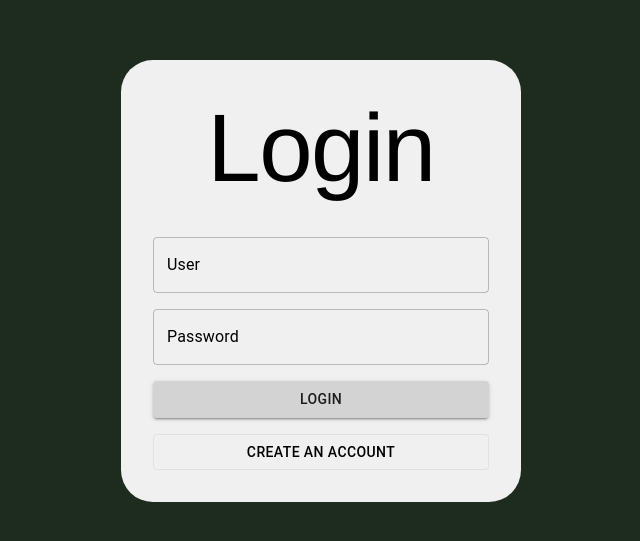
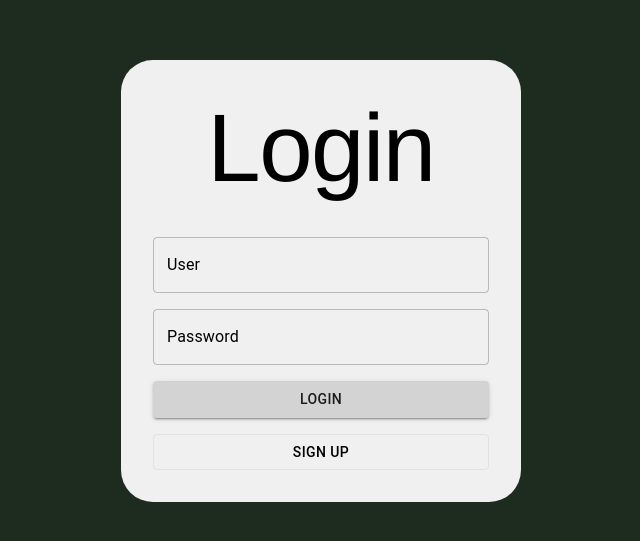
Before and after one commit to C-W-21/BS3206, a Next.js app in the folder frontend/: page /login in a window 1280 px wide. Shown: the part 119-660 px from the top of the page, without its empty margins (319-959 px from the left). Built offline with nearby package versions, Linux system fonts and the light colour scheme.

Commit message:
changes to login layout

```diff
--- a/frontend/app/commonLayout.js
+++ b/frontend/app/commonLayout.js
@@ -9,7 +9,9 @@ const CommonLayout = ({ title, children }) => {
             <Box display="flex" alignItems="center" width="80%" p={1} mt={1} mb={0}>
             <Button href="/" style={{ color: '#ffffff' }}>Home</Button>
             <Button href="/route" style={{ marginLeft: '10px', color: '#ffffff' }}>Plan Route</Button>
-            <Typography variant="h1" align="center" style={{ fontFamily: 'Helvetica', fontSize: '35px', marginLeft: '100px', flexGrow: 0.75 }}>{title}</Typography>
+            <Button href="/managementsearch" style={{ marginLeft: '10px', color: '#ffffff' }}>VMS</Button>
+            <Button href="/" style={{ marginLeft: '10px', color: '#ffffff' }}>VS</Button>
+            <Typography variant="h1" align="center" style={{ fontFamily: 'Helvetica', fontSize: '35px', flexGrow: 0.75 }}>{title}</Typography>
             <Button href="/login" style={{ marginLeft: 'auto', color: '#ffffff' }}>Sign Out</Button>
             </Box>
 
--- a/frontend/app/login/page.js
+++ b/frontend/app/login/page.js
@@ -1,18 +1,45 @@
 'use client'
 
-import { useEffect } from "react";
-import { Box, Button, Container, ThemeProvider } from "@mui/material";
+import { useEffect, useState } from "react";
+import { Box, Button, TextField, ThemeProvider, Typography } from "@mui/material";
 import theme from "../theme";
-import LoginLayout from "../loginLayout";
+import "./validation";
 
 
 export default function Login() {
-    const pageTitle = "Login";
+  const [values, setValues] = useState({
+    username: '',
+    password: ''
+  })
+
+  const handleInput =(event) => {
+    setValues(prev => ({...prev, [event.target.name]: [event.target.value]}))
+  }
+
+  const handleSubmit =(event) => {
+    event.preventDefault();
+    setValues(validation(values));
+  }
 
     return (
-      <ThemeProvider theme={theme}>
-        <LoginLayout title={pageTitle}>
-        </LoginLayout>
-      </ThemeProvider>
+        <ThemeProvider theme={theme}>
+            <Box display="flex" flexDirection="column" alignItems="center" height="100vh" justifyContent="center">
+                <Box bgcolor="#f0f0f0" p={4} borderRadius={8} maxWidth={400} width="80%">
+                    <Typography variant="h1" align="center" style={{ color: '#000000', fontFamily: 'Helvetica' }} gutterBottom>Login</Typography>
+                    <form action="" onSubmit={handleSubmit}>
+                    <Box mb={2}>
+                        <TextField label="User" variant="outlined" name="username" onChange={handleInput} fullWidth />
+                    </Box>
+                    <Box mb={2}>
+                        <TextField label="Password" variant="outlined" name="password" onChange={handleInput} type="password" fullWidth/>
+                    </Box>
+                    <Box mb={2}>
+                        <Button variant="contained" href="/" color="primary" type="submit" fullWidth>Login</Button>
+                    </Box>
+                    <Button variant="outlined" href="/signup" style={{ color: '#000000' }} fullWidth>Sign Up</Button>
+                    </form>
+                </Box>
+            </Box>
+        </ThemeProvider>
     );
-  }
+}
--- /dev/null
+++ b/frontend/app/login/validation.js
@@ -0,0 +1,3 @@
+function validation(values) {
+
+}
--- a/frontend/app/loginLayout.js
+++ /dev/null
@@ -1,28 +0,0 @@
-// LoginLayout.js
-import { Box, Button, Typography, ThemeProvider, TextField } from "@mui/material";
-import theme from "./theme";
-
-
-const CommonLayout = () => {
-    return (
-        <ThemeProvider theme={theme}>
-            <Box display="flex" flexDirection="column" alignItems="center" height="100vh" justifyContent="center">
-                <Box bgcolor="#f0f0f0" p={4} borderRadius={8} maxWidth={400} width="80%">
-                    <Typography variant="h1" align="center" style={{ color: '#000000', fontFamily: 'Helvetica' }} gutterBottom>Login</Typography>
-                    <Box mb={2}>
-                        <TextField label="User" variant="outlined" fullWidth />
-                    </Box>
-                    <Box mb={2}>
-                        <TextField label="Password" variant="outlined" type="password" fullWidth />
-                    </Box>
-                    <Box mb={2}>
-                        <Button variant="contained" href="/" color="primary" fullWidth>Login</Button>
-                    </Box>
-                    <Button variant="outlined" style={{ color: '#000000' }} fullWidth>Create an Account</Button>
-                </Box>
-            </Box>
-        </ThemeProvider>
-    );
-}
-
-export default CommonLayout;
```
Also changed, not shown: frontend/app/signup/page.js (added, +41 -0 lines), 1 other file (tests, documents, lock files or other folders).
